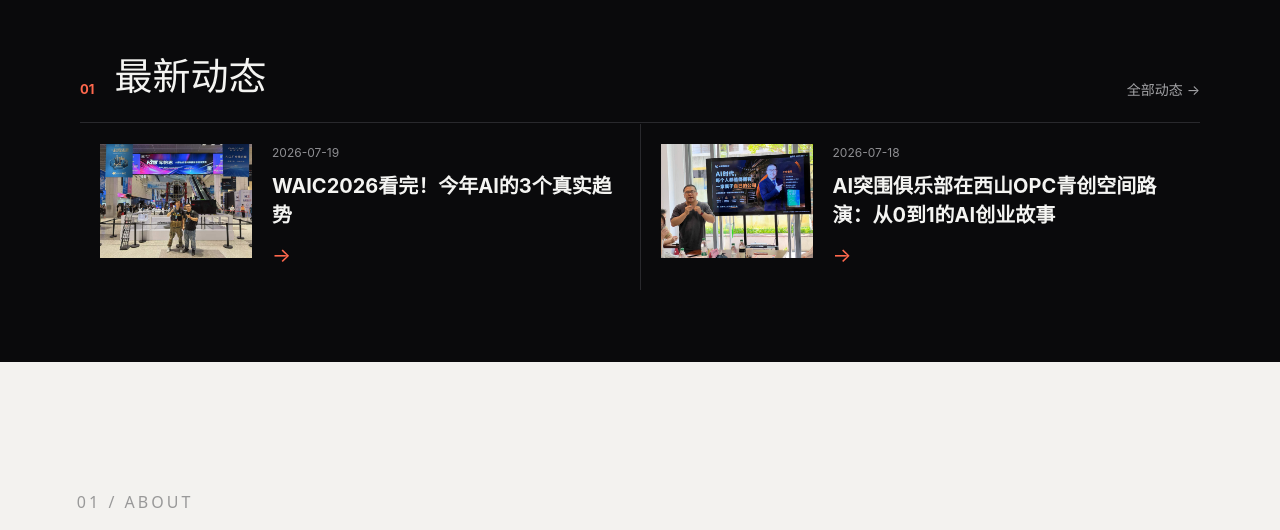
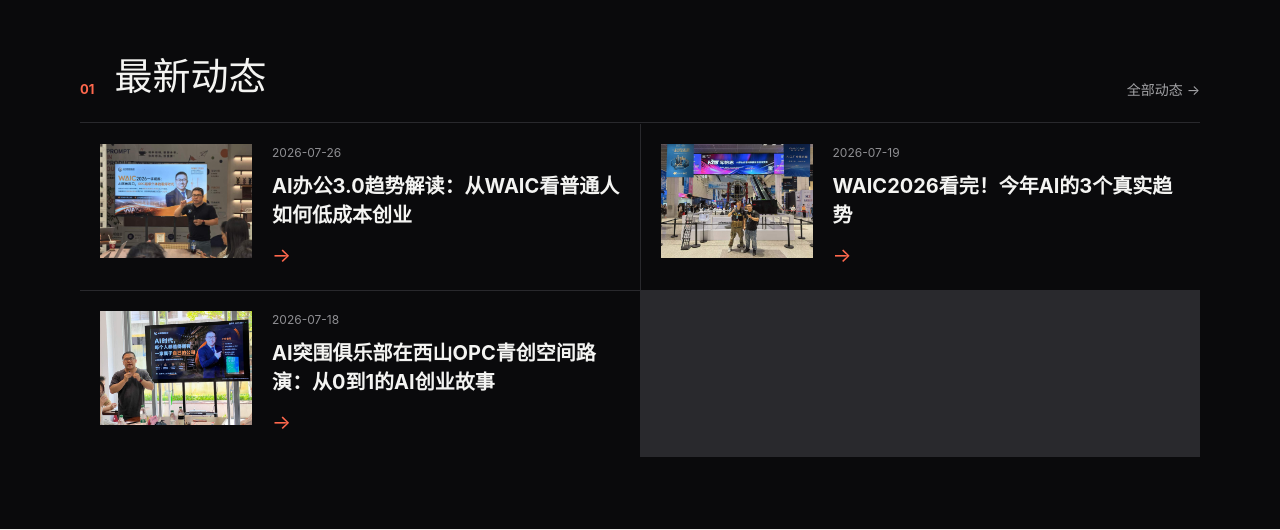
Before and after one commit to Kevin-ai94287/anderson-site, a plain HTML site: page zh/index.html in a window 1280 px wide. Shown: the part 1000-1530 px from the top of the page. Drawn offline with Linux system fonts and the light colour scheme.

Commit message:
refresh home updates(zh) (event 26)

```diff
--- a/zh/index.html
+++ b/zh/index.html
@@ -91,7 +91,7 @@
 </style>
 <div class="ipz-updates-inner"><header><span class="ipz-index">01</span><h2>最新动态</h2>
 <a href="/zh/events/">全部动态 →</a></header>
-<div class="ipz-updates-grid"><a class="ipz-update-card" href="/zh/events/20260722-waic2026-kan-wan-jin-nian-ai-de-3-ge-zhen-shi-qu-shi/"><span class="ipz-update-thumb"><img src="/media/waic2026-kan-wan-jin-nian-ai-de-3-ge-zhen-shi-qu-shi/90cddb7051c24782aba4f5fc7fcd6441.jpg" alt="WAIC2026看完！今年AI的3个真实趋势" loading="eager" decoding="async"></span><span class="ipz-update-copy"><time>2026-07-19</time><strong>WAIC2026看完！今年AI的3个真实趋势</strong><i aria-hidden="true">→</i></span></a><a class="ipz-update-card" href="/zh/events/20260718-ai-tu-wei-ju-le-bu-zai-xi-shan-opc-qing-chuang-kong-jian-lu/"><span class="ipz-update-thumb"><img src="/media/ai-tu-wei-ju-le-bu-zai-xi-shan-opc-qing-chuang-kong-jian-lu/5425be9ceac940daa280db392ba754c7.jpg" alt="AI突围俱乐部在西山OPC青创空间路演：从0到1的AI创业故事" loading="eager" decoding="async"></span><span class="ipz-update-copy"><time>2026-07-18</time><strong>AI突围俱乐部在西山OPC青创空间路演：从0到1的AI创业故事</strong><i aria-hidden="true">→</i></span></a></div></div>
+<div class="ipz-updates-grid"><a class="ipz-update-card" href="/zh/events/20260726-ai-ban-gong-3-0-qu-shi-jie-du-cong-waic-kan-pu-tong-ren-ru-h/"><span class="ipz-update-thumb"><img src="/media/ai-ban-gong-3-0-qu-shi-jie-du-cong-waic-kan-pu-tong-ren-ru-h/96e422a624194c6794f2bfcfd974da72.jpg" alt="AI办公3.0趋势解读：从WAIC看普通人如何低成本创业" loading="eager" decoding="async"></span><span class="ipz-update-copy"><time>2026-07-26</time><strong>AI办公3.0趋势解读：从WAIC看普通人如何低成本创业</strong><i aria-hidden="true">→</i></span></a><a class="ipz-update-card" href="/zh/events/20260722-waic2026-kan-wan-jin-nian-ai-de-3-ge-zhen-shi-qu-shi/"><span class="ipz-update-thumb"><img src="/media/waic2026-kan-wan-jin-nian-ai-de-3-ge-zhen-shi-qu-shi/90cddb7051c24782aba4f5fc7fcd6441.jpg" alt="WAIC2026看完！今年AI的3个真实趋势" loading="eager" decoding="async"></span><span class="ipz-update-copy"><time>2026-07-19</time><strong>WAIC2026看完！今年AI的3个真实趋势</strong><i aria-hidden="true">→</i></span></a><a class="ipz-update-card" href="/zh/events/20260718-ai-tu-wei-ju-le-bu-zai-xi-shan-opc-qing-chuang-kong-jian-lu/"><span class="ipz-update-thumb"><img src="/media/ai-tu-wei-ju-le-bu-zai-xi-shan-opc-qing-chuang-kong-jian-lu/5425be9ceac940daa280db392ba754c7.jpg" alt="AI突围俱乐部在西山OPC青创空间路演：从0到1的AI创业故事" loading="eager" decoding="async"></span><span class="ipz-update-copy"><time>2026-07-18</time><strong>AI突围俱乐部在西山OPC青创空间路演：从0到1的AI创业故事</strong><i aria-hidden="true">→</i></span></a></div></div>
 </section>
 
       <section class="section about" id="about">
```
